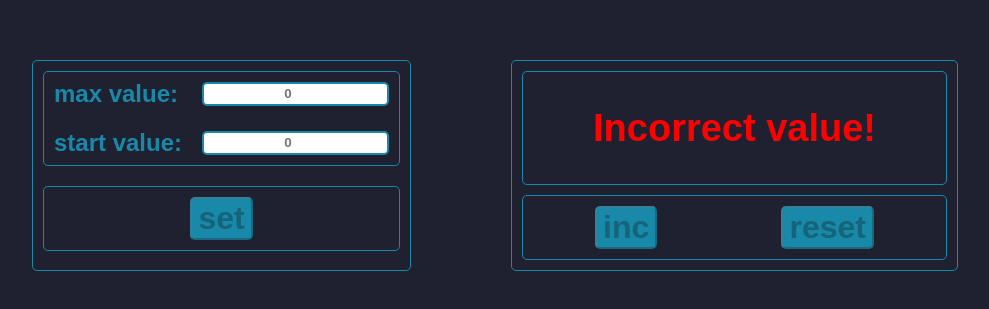
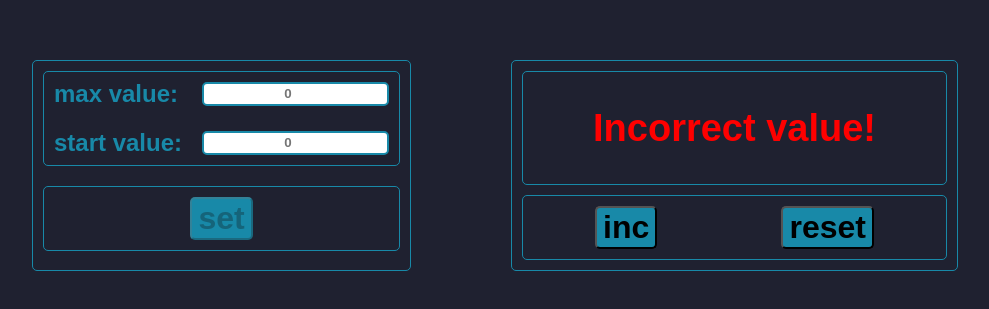
Before and after one commit to PizzerSpring/BlackCounter, a React (Vite) app: page / in a window 1280 px wide. Shown: the part 235-544 px from the top of the page, without its empty margins (145-1134 px from the left). Built offline with nearby package versions, Linux system fonts and the light colour scheme.

Commit message:
Fix validation

```diff
--- a/src/Counter.tsx
+++ b/src/Counter.tsx
@@ -8,8 +8,8 @@ const Counter = () => {
     const [startValue, setStartValue] = useState(0);
     const [maxValue, setMaxValue] = useState(0);
 
-    const [active, setActive] = useState(false);
-    const [error, setError] = useState(false);
+    const [active, setActive] = useState('');
+    const [error, setError] = useState('Error');
 
     return (
         <div className={`${style.bg} ${style.center}`}>
--- a/src/components/ButtonPanel.tsx
+++ b/src/components/ButtonPanel.tsx
@@ -7,23 +7,25 @@ type ButtonPanelType = {
     setValue: (value: number) => void
     startValue: number
     maxValue: number
-    active: boolean
+    active: string
+    setActive: (active: string) => void
 }
 
-export const ButtonPanel = ({counterButton, setValue, value, startValue, maxValue, active}: ButtonPanelType) => {
+export const ButtonPanel = ({counterButton, setValue, value, startValue, maxValue, active, setActive}: ButtonPanelType) => {
     return (
         <>
             {counterButton === 1 ? <div className={`${style.borderCounter} ${style.outerP} ${style.center}`}>
                 <Button disabled={!active} title={'set'} callback={() => {
                     setValue(startValue)
+                    setActive('')
                 }} className={style.btn}/>
             </div> : <div className={`${style.borderCounter} ${style.outerP} ${style.btnContainer}`}>
-                <Button disabled={!active} title={'inc'} callback={() => {
+                <Button disabled={!!active} title={'inc'} callback={() => {
                     if(value < maxValue) {
                         setValue(value + 1)
                     }
                 }} className={style.btn}/>
-                <Button disabled={!active} title={'reset'} callback={() => {
+                <Button disabled={!!active} title={'reset'} callback={() => {
                     setValue(0)
                 }} className={style.btn}/>
             </div>}
--- a/src/components/CounterOutput.tsx
+++ b/src/components/CounterOutput.tsx
@@ -9,10 +9,10 @@ type CounterOutputType = {
     setStartValue: (startValue: number) => void
     maxValue: number
     setMaxValue: (maxValue: number) => void
-    active: boolean
-    setActive: (active: boolean) => void
-    error: boolean
-    setError: (error: boolean) => void
+    active: string
+    setActive: (active: string) => void
+    error: string
+    setError: (error: string) => void
 }
 
 
@@ -30,7 +30,7 @@ export const CounterOutput = ({value, setValue, startValue, setStartValue, maxVa
                 setStartValue={setStartValue}
                 maxValue={maxValue}
                 setMaxValue={setMaxValue}/>
-            <ButtonPanel counterButton={2} setValue={setValue} value={value} startValue={startValue} maxValue={maxValue} active={active}/>
+            <ButtonPanel counterButton={2} setValue={setValue} value={value} startValue={startValue} maxValue={maxValue} active={active} setActive={setActive}/>
         </div>
     );
 };
--- a/src/components/CounterSettings.tsx
+++ b/src/components/CounterSettings.tsx
@@ -9,10 +9,10 @@ type CounterSettingsType = {
     setStartValue: (startValue: number) => void
     maxValue: number
     setMaxValue: (maxValue: number) => void
-    active: boolean
-    setActive: (active: boolean) => void
-    error: boolean
-    setError: (error: boolean) => void
+    active: string
+    setActive: (active: string) => void
+    error: string
+    setError: (error: string) => void
 }
 
 export const CounterSettings = ({value, setValue, startValue, setStartValue, maxValue, setMaxValue, active, setActive, error, setError}: CounterSettingsType) => {
@@ -29,7 +29,7 @@ export const CounterSettings = ({value, setValue, startValue, setStartValue, max
                 setStartValue={setStartValue}
                 maxValue={maxValue}
                 setMaxValue={setMaxValue}/>
-            <ButtonPanel counterButton={1} setValue={setValue} value={value} startValue={startValue} maxValue={maxValue} active={active}/>
+            <ButtonPanel counterButton={1} setValue={setValue} value={value} startValue={startValue} maxValue={maxValue} active={active} setActive={setActive}/>
         </div>
     );
 };
--- a/src/components/ValueContainer.tsx
+++ b/src/components/ValueContainer.tsx
@@ -8,10 +8,10 @@ type ValueContainerType = {
     setStartValue: (startValue: number) => void
     maxValue: number
     setMaxValue: (maxValue: number) => void
-    active: boolean
-    setActive: (active: boolean) => void
-    error: boolean
-    setError: (error: boolean) => void
+    active: string
+    setActive: (active: string) => void
+    error: string
+    setError: (error: string) => void
 }
 
 export const ValueContainer = ({
@@ -30,9 +30,10 @@ export const ValueContainer = ({
         <>
             {output ?
                 <div className={`${style.borderCounter} ${style.outerP} ${style.count} ${style.center} ${style.counterPad}`}>
-                    {
-                    error ? <span className={style.error}>Incorrect value!</span> :
-                        (active ? value : `enter values and press 'set'`)
+                    {error ?
+                        <span className={style.error}>Incorrect value!</span>
+                        :
+                        (active ? <div>{active}</div> : <div>{value}</div>)
                     }
                 </div> :
                 <div className={`${style.borderCounter} ${style.outerP} ${style.valContainer}`}>
--- a/src/components/ValueInput.tsx
+++ b/src/components/ValueInput.tsx
@@ -8,9 +8,9 @@ type ValueInputType = {
     setStartValue: (startValue: number) => void
     maxValue: number
     setMaxValue: (maxValue: number) => void
-    setActive: (active: boolean) => void
-    setError: (error: boolean) => void
-    error: boolean
+    setActive: (active: string) => void
+    setError: (error: string) => void
+    error: string
 }
 
 export const ValueInput = ({title, className, startValue, setStartValue, maxValue, setMaxValue, setActive, setError, error}: ValueInputType) => {
@@ -18,8 +18,8 @@ export const ValueInput = ({title, className, startValue, setStartValue, maxValu
     const isValid = maxValue <= startValue || startValue < 0 || maxValue < 0;
 
     useEffect(() => {
-        isValid ? setError(true)
-            : setError(false);
+        isValid ? setError('Incorrect value!')
+            : setError('');
     }, [
         maxValue, startValue,
     ])
@@ -30,17 +30,19 @@ export const ValueInput = ({title, className, startValue, setStartValue, maxValu
                 <div className={className}>
                     <span className={style.val}>{title}</span>
                     <input onChange={(e) => {
+                        setActive(`enter values and press 'set'`)
+                        error && setActive('')
                         setMaxValue(+e.currentTarget.value);
-                        setActive(true)
-                        error && setError(false)
+                        console.log(maxValue);
                     }} className={style.field} type="number" placeholder={`${maxValue}`}/>
                 </div>
                 : <div className={className}>
                     <span className={style.val}>{title}</span>
                     <input onChange={(e) => {
+                        setActive(`enter values and press 'set'`)
+                        error && setActive('')
                         setStartValue(+e.currentTarget.value);
-                        setActive(true)
-                        error && setError(false)
+                        console.log(startValue)
                     }} className={style.field} type="number" placeholder={`${startValue}`}/>
                 </div>}
         </>
```
